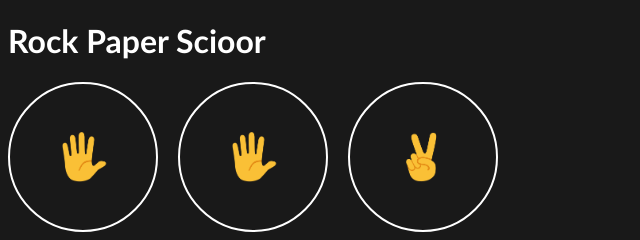
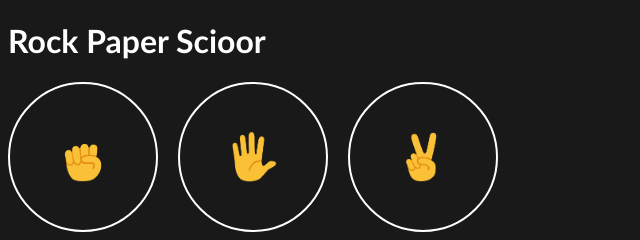
Before and after one commit to Mr-Solo-Developer/Rock-Paper-Scissors-Game, a plain HTML site: page index.html in a window 1280 px wide. Shown: the top 240 px of the page, 0-640 px from the left. Drawn offline with Linux system fonts and the light colour scheme.

Commit message:
Update index.html

```diff
--- a/index.html
+++ b/index.html
@@ -18,7 +18,7 @@
         Arise(`rock`,`paper`,`scissors`)
         updato(`rock`);
         updat1o()
-        "><img class="asas" src="./Assists/paper-emoji.png" alt="Rock"></button>
+        "><img class="asas" src="./Assists/rock-emoji.png" alt="Rock"></button>
 
             <button onclick="
         randommove();
```
